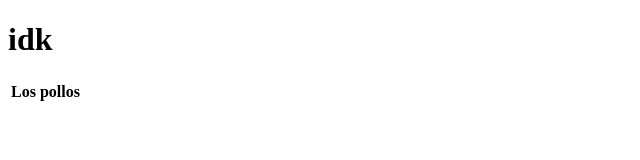
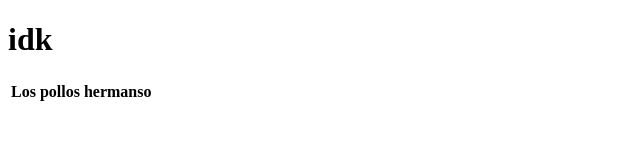
Before and after one commit to Fernando45817/EscuelaDeMusica, a plain HTML site: page index.html in a window 1280 px wide. Shown: the full height of the page, 0-640 px from the left. Drawn offline with Linux system fonts and the light colour scheme.

Commit message:
Update index.html

```diff
--- a/index.html
+++ b/index.html
@@ -18,7 +18,7 @@
         <thead>
             <tr>
                 <th>
-                    Los pollos
+                    Los pollos hermanso
                 </th>
             </tr>
         </thead>
```
